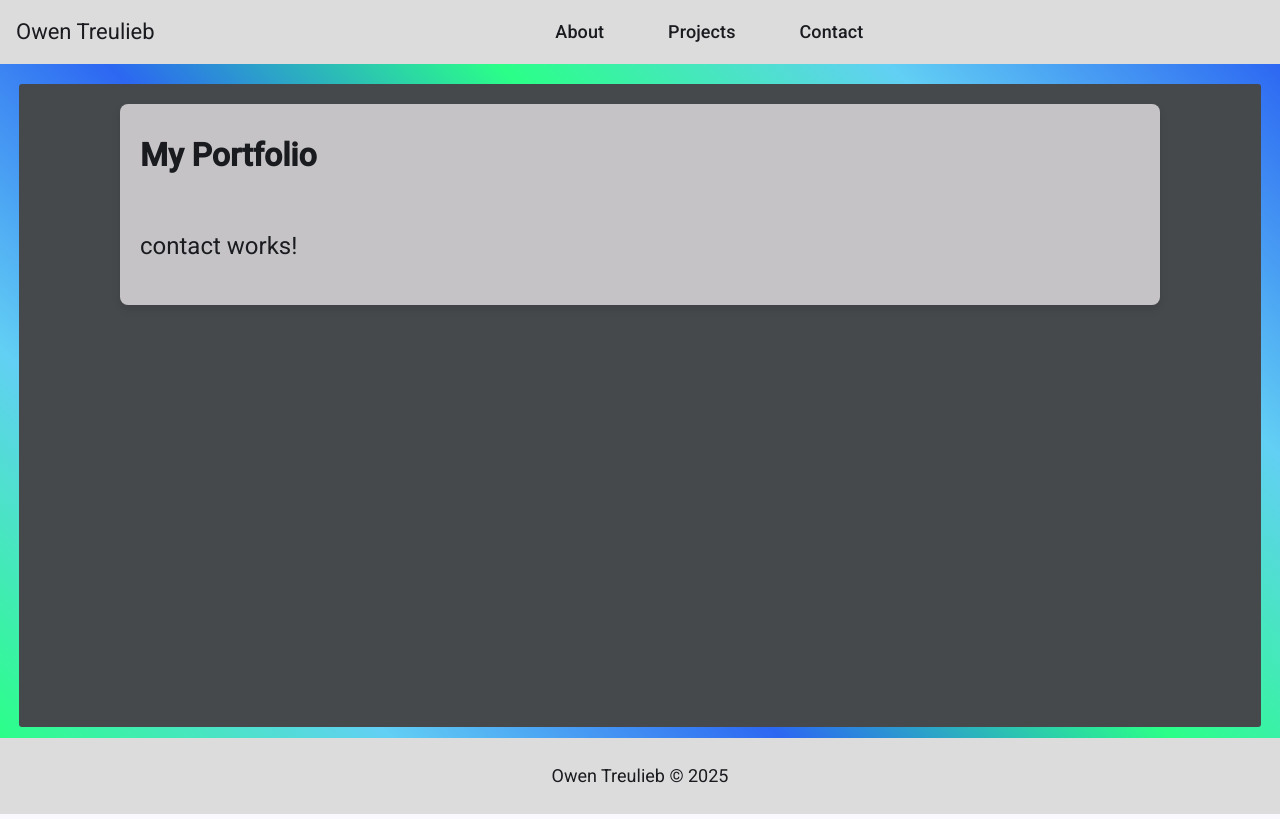
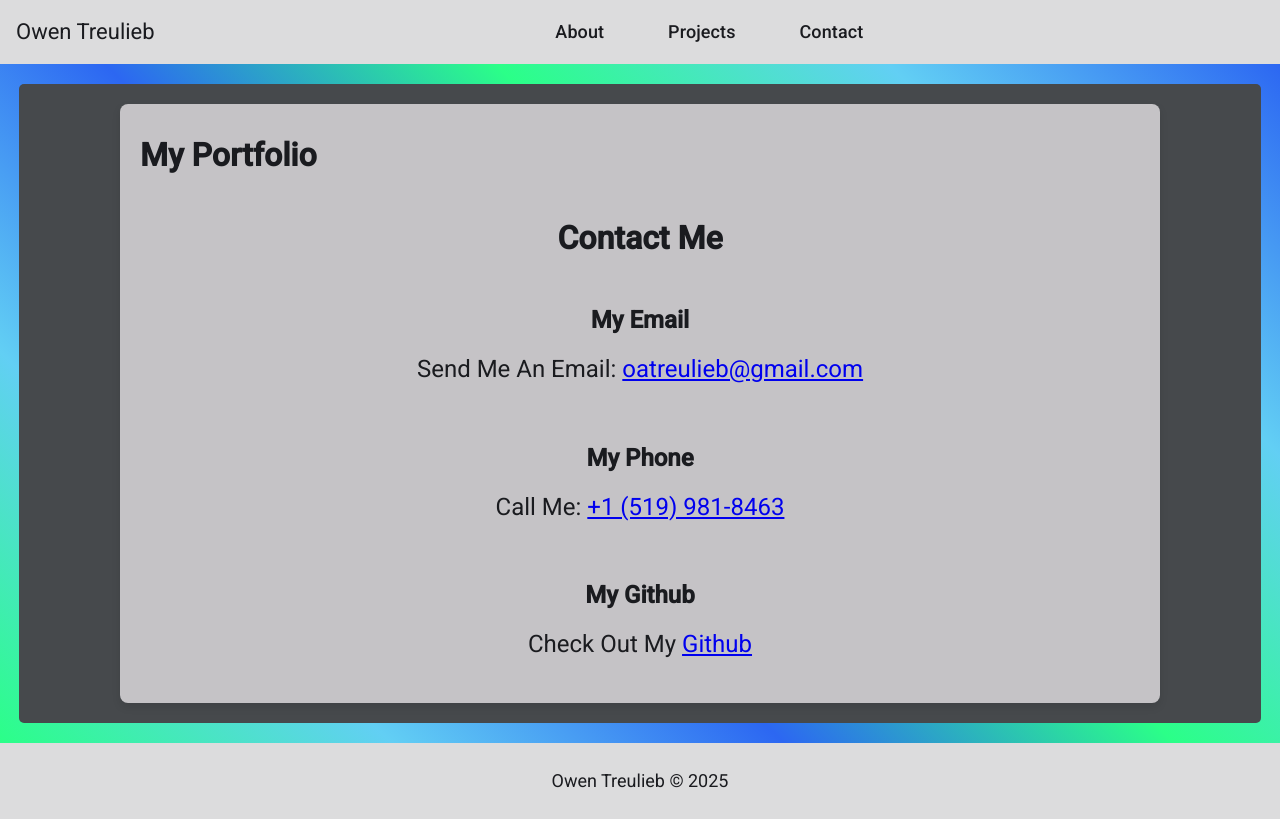
Before and after one commit to OwenTreulieb/Owen-Treulieb-Portfolio, an Angular app: page /contact in a window 1280 px wide. Built offline with nearby package versions, Linux system fonts and the light colour scheme.

Commit message:
Done base portfolio

```diff
--- a/src/app/app.css
+++ b/src/app/app.css
@@ -5,7 +5,7 @@
 
 .main-container {
   max-width: 1000px;
-  margin: 0 auto;
+  margin: auto;
   padding: 20px;
   background-color: #C5C3C6;
   border-radius: 8px;
@@ -16,17 +16,17 @@
 .background-container {
   background-image: linear-gradient(45deg, #2bff88, #62CFF4, #2C67F2, #2bff88, #62CFF4, #2C67F2);
   width: 100%;
-  height: 654px;
   padding-top: 20px;
+  padding-bottom: 20px;
 }
 
 .cover-container {
   margin: auto;
   padding-top: 20px;
+  padding-bottom: 20px;
   width: 97%;
-  height: 623px;
   background-color: #46494C;
-  border-radius: 3px;
+  border-radius: 5px;
 }
 
 .button-container {
--- a/src/app/contact/contact.css
+++ b/src/app/contact/contact.css
@@ -12,3 +12,7 @@ p {
   font-size: x-large;
   line-height: 30px;
 }
+
+.contact-container {
+  text-align: center;
+}
--- a/src/app/contact/contact.html
+++ b/src/app/contact/contact.html
@@ -1 +1,12 @@
-<p>contact works!</p>
+<div class="contact-container">
+  <h1>Contact Me</h1>
+  <br>
+  <h2>My Email</h2>
+  <p>Send Me An Email: <a href="mailto:oatreulieb@gmail.com">oatreulieb&#64;gmail.com</a></p>
+  <br>
+  <h2>My Phone</h2>
+  <p>Call Me: <a href="tel:+15199818463">+1 (519) 981-8463</a></p>
+  <br>
+  <h2>My Github</h2>
+  <p>Check Out My <a href="https://github.com/MShinyy">Github</a></p>
+</div>
```
